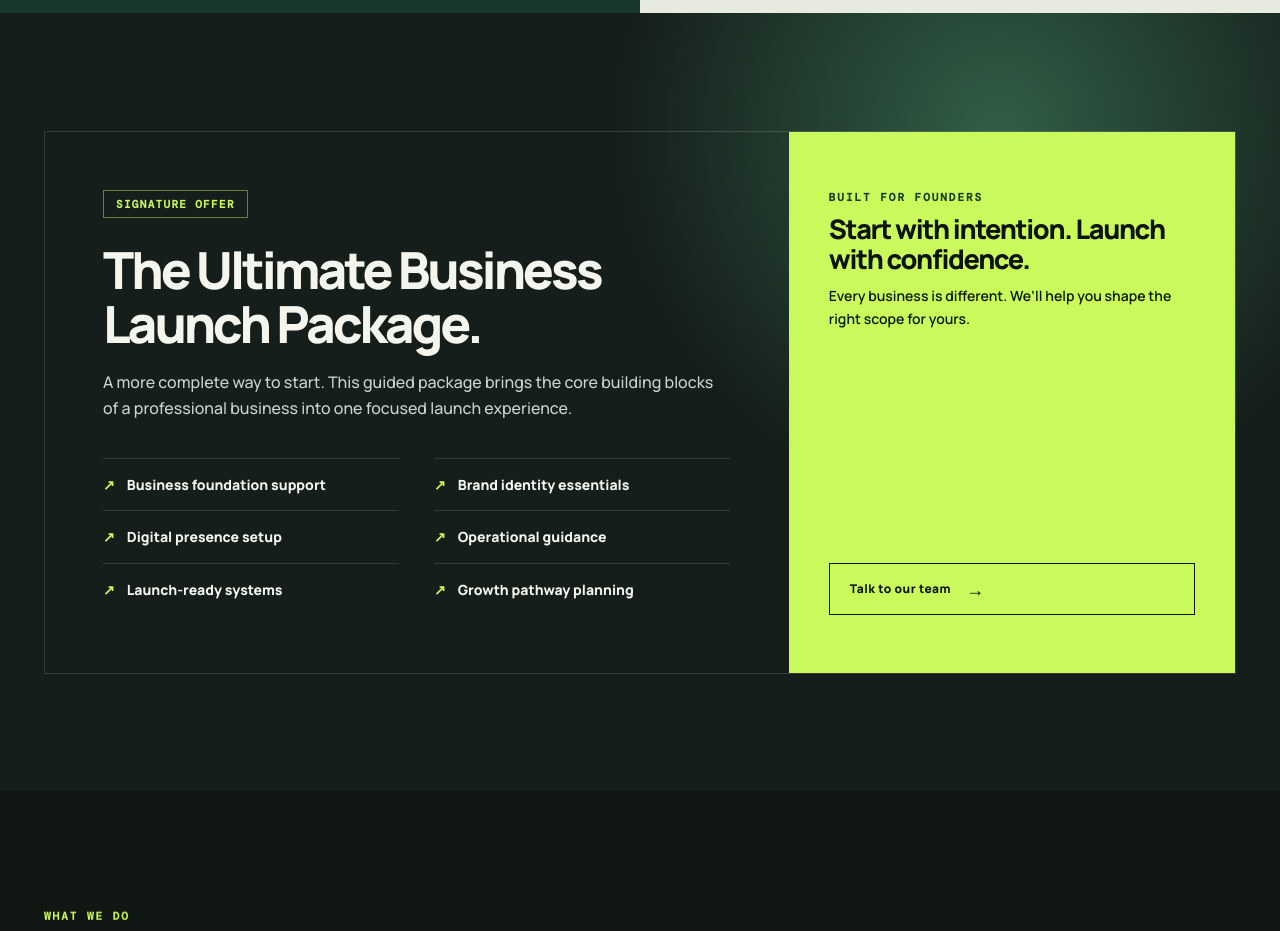
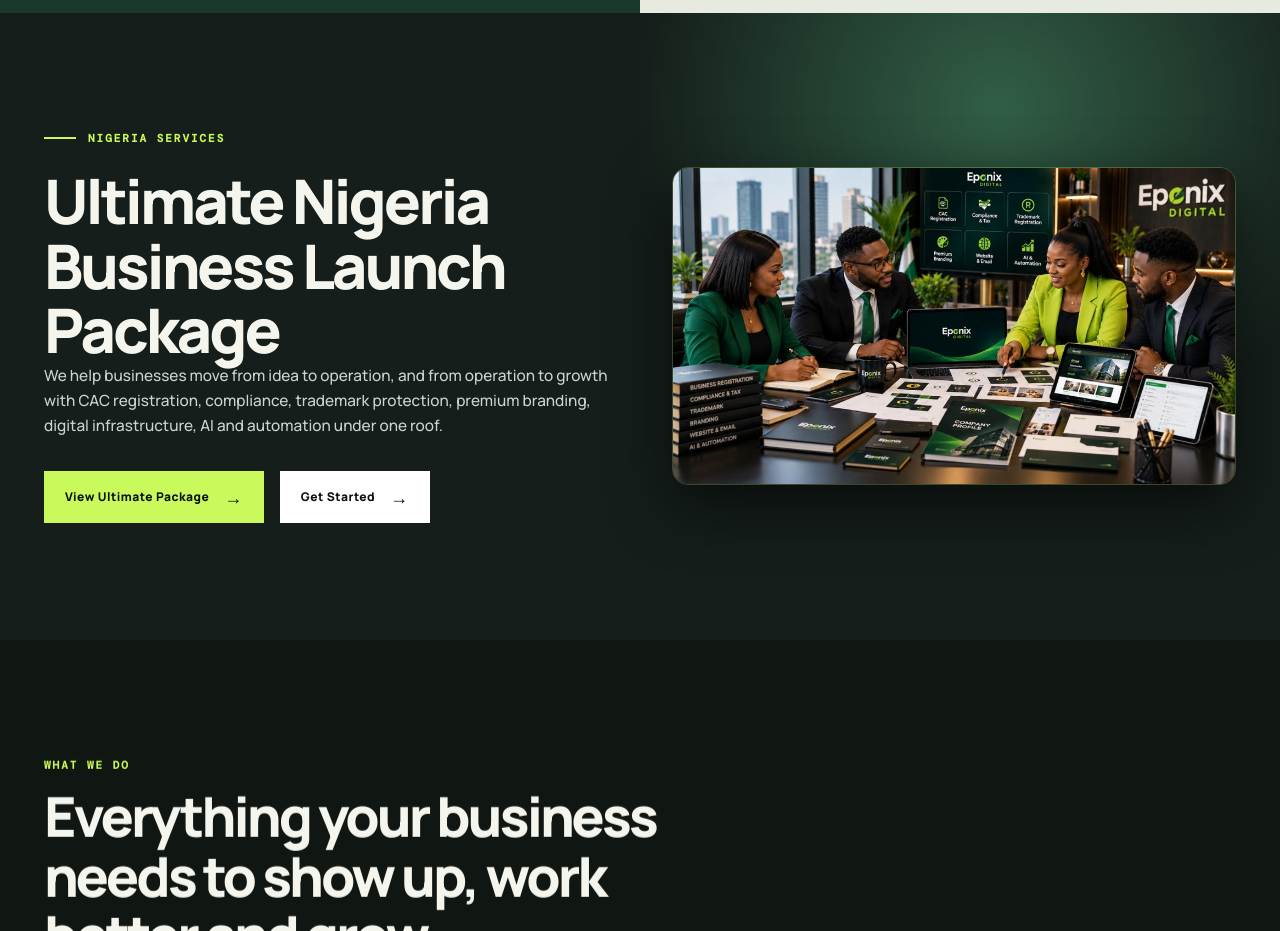
Before and after one commit to dev-anna-life/harrison-mosco, a Next.js app: page / in a window 1280 px wide. Shown: the part 2220-3151 px from the top of the page. Built offline with nearby package versions, Linux system fonts and the light colour scheme; a web font is replaced by a local one.

Commit message:
Redesign homepage signature package to borderless 2-column layout with boardroom image and direct application routing

```diff
--- a/app/page.tsx
+++ b/app/page.tsx
@@ -169,35 +169,48 @@
       {/* 5. Signature Package */}
       <section className="package section" id="package">
         <div className="wrap">
-          <div className="package-card reveal">
-            <div className="package-main">
-              <span className="pill">SIGNATURE OFFER</span>
-              <h2>The Ultimate Business Launch Package.</h2>
-              <p>
-                A more complete way to start. This guided package brings the core building blocks of a professional business into one focused launch experience.
+          <div className="grid grid-cols-1 lg:grid-cols-12 gap-12 lg:gap-16 items-center">
+            {/* Left Column: Copy & Actions */}
+            <div className="lg:col-span-6 space-y-6 reveal">
+              <div className="flex items-center gap-3">
+                <span className="w-8 h-[2px] bg-[#c9f95a]" />
+                <span className="eyebrow">Nigeria Services</span>
+              </div>
+
+              <h2 className="heading-1 !text-left !my-0">
+                Ultimate Nigeria Business Launch Package
+              </h2>
+
+              <p className="lead-text !max-w-none text-[#c9d5cd]">
+                We help businesses move from idea to operation, and from operation to growth with CAC registration, compliance, trademark protection, premium branding, digital infrastructure, AI and automation under one roof.
               </p>
-              <div className="deliverables">
-                <div className="deliverable">Business foundation support</div>
-                <div className="deliverable">Brand identity essentials</div>
-                <div className="deliverable">Digital presence setup</div>
-                <div className="deliverable">Operational guidance</div>
-                <div className="deliverable">Launch-ready systems</div>
-                <div className="deliverable">Growth pathway planning</div>
+
+              <div className="pt-2 flex flex-col sm:flex-row items-stretch sm:items-center gap-4">
+                <Link href="/ultimate" className="btn primary">
+                  <span>View Ultimate Package</span>
+                  <span className="arrow">→</span>
+                </Link>
+                <Link
+                  href="/ultimate#application"
+                  className="btn"
+                  style={{ background: "#ffffff", color: "#0c1210", borderColor: "#ffffff" }}
+                >
+                  <span>Get Started</span>
+                  <span className="arrow">→</span>
+                </Link>
               </div>
             </div>
-            <aside className="package-side">
-              <div>
-                <div className="eyebrow" style={{ color: "#17382b" }}>
-                  Built for founders
-                </div>
-                <h3>Start with intention. Launch with confidence.</h3>
-                <p>Every business is different. We’ll help you shape the right scope for yours.</p>
+
+            {/* Right Column: Showcase Image */}
+            <div className="lg:col-span-6 reveal">
+              <div className="relative overflow-hidden rounded-2xl border border-[rgba(201,249,90,0.2)] shadow-[0_20px_60px_rgba(0,0,0,0.6)] group">
+                <img
+                  src="/images/ultimate-boardroom.jpg"
+                  alt="Eponix Digital Executive Business Launch Strategy & Infrastructure"
+                  className="w-full h-auto object-cover transition-transform duration-700 group-hover:scale-105"
+                />
               </div>
-              <Link href="/consult" className="btn">
-                <span>Talk to our team</span>
-                <span className="arrow">→</span>
-              </Link>
-            </aside>
+            </div>
           </div>
         </div>
       </section>
--- a/app/ultimate/page.tsx
+++ b/app/ultimate/page.tsx
@@ -171,7 +171,8 @@
       </section>
 
       {/* 4. Intake Form */}
-      <section id="get-started" className="bg-[#0b120f] py-20 lg:py-28">
+      <section id="application" className="bg-[#0b120f] py-20 lg:py-28 scroll-mt-24">
+        <span id="get-started" className="block -mt-24 pt-24 invisible" aria-hidden="true" />
         <div className="site-container">
           <div className="grid grid-cols-1 lg:grid-cols-12 gap-12 lg:gap-16 items-start">
             <div className="lg:col-span-5 space-y-6">
```
Also changed, not shown: public/images/ultimate-boardroom.jpg (added).
